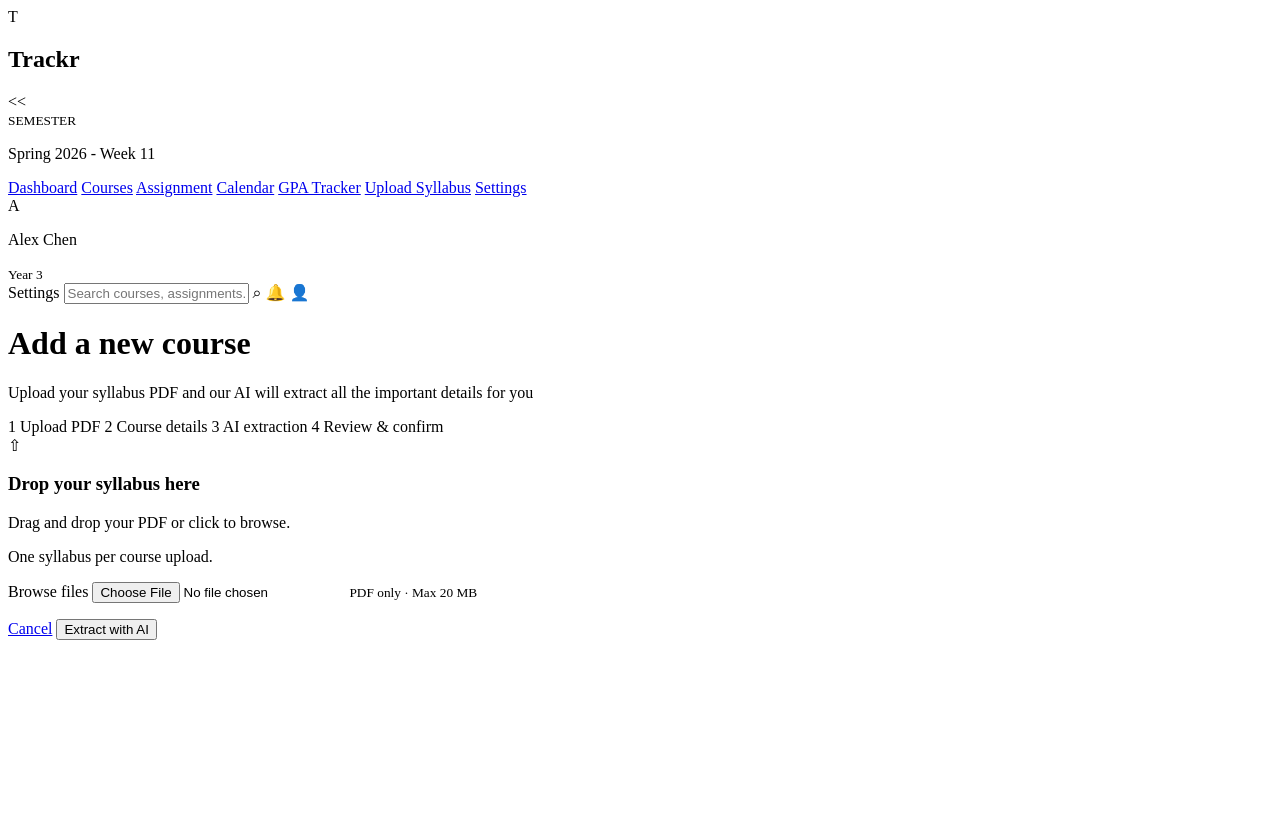
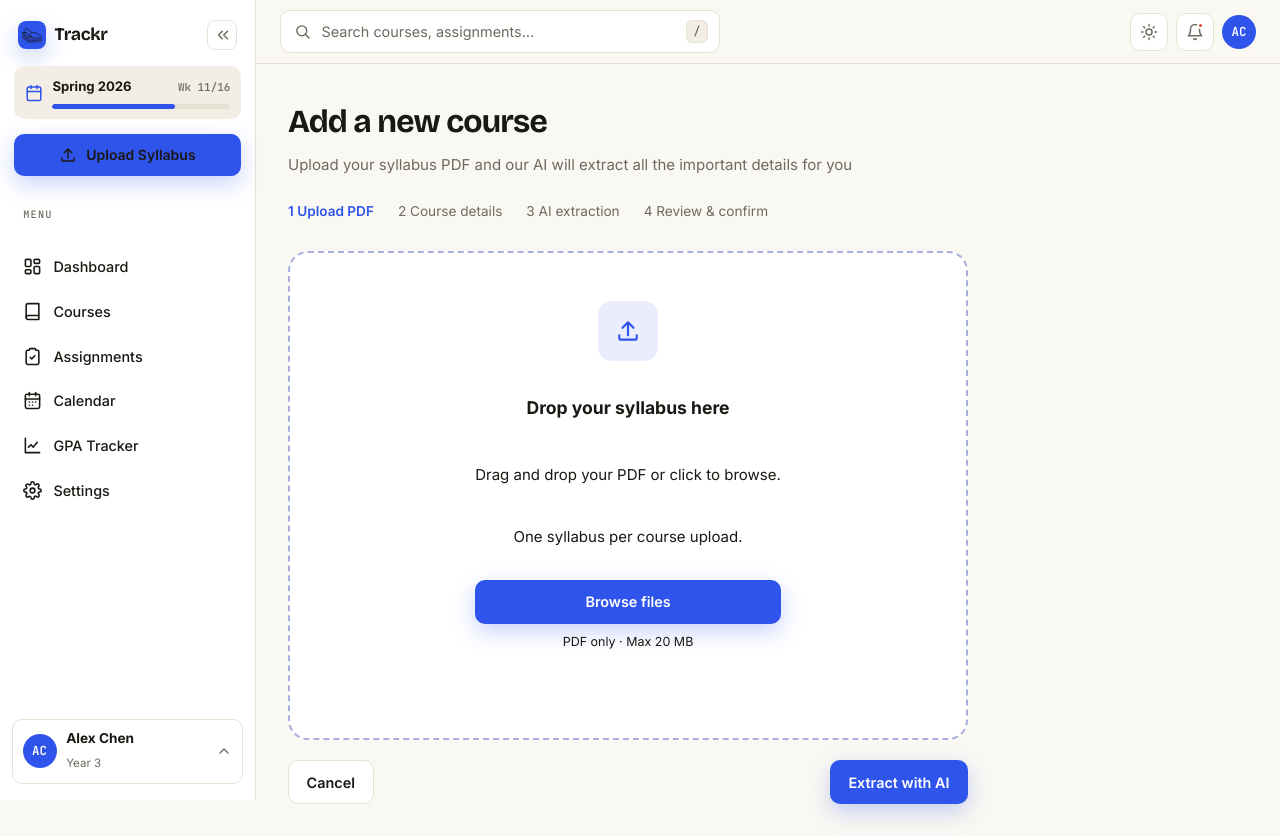
Before and after one commit to kruugerr/cp476-project, a website: page frontend/pages/upload-syllabus.html in a window 1280 px wide. Before the commit the page ends 800 px from the top, so only its background shows below. Drawn offline with nearby package versions, Linux system fonts and the light colour scheme; files that its build step writes are made by us from their sources.

Commit message:
Styled upload syllabus page

```diff
--- a/frontend/pages/upload-syllabus.html
+++ b/frontend/pages/upload-syllabus.html
@@ -1,71 +1,75 @@
-<!DOCTYPE html>
-<html>
+<!doctype html>
+<html lang="en" data-theme="light">
   <head>
-    <title>Upload Syllabus</title>
-    <link rel="stylesheet" href="../css/pages/app-pages.css">
+    <meta charset="UTF-8" />
+    <meta name="viewport" content="width=device-width, initial-scale=1.0" />
+    <title>Upload Syllabus · Trackr</title>
+
+    <link rel="preconnect" href="https://fonts.googleapis.com" />
+    <link rel="preconnect" href="https://fonts.gstatic.com" crossorigin />
+    <link
+      href="https://fonts.googleapis.com/css2?family=Bricolage+Grotesque:opsz,wght@12..96,600;12..96,700&family=Inter:wght@400;500;600;700&family=JetBrains+Mono:wght@500;600&display=swap"
+      rel="stylesheet"
+    />
+
+    <script>
+      try {
+        var saved = localStorage.getItem("trackr-theme");
+        var prefersDark = window.matchMedia(
+          "(prefers-color-scheme: dark)",
+        ).matches;
+        document.documentElement.setAttribute(
+          "data-theme",
+          saved || (prefersDark ? "dark" : "light"),
+        );
+      } catch (e) {}
+    </script>
+    <link rel="stylesheet" href="../css/app-shell.css" />
+    <link rel="stylesheet" href="../css/app-pages.css" />
   </head>
-<body>
 
-<div class="container">
+  <body class="app" data-page="upload">
+    <div data-include="../partials/student-sidebar.html"></div>
 
-    <div class="sidebar">
-        <div class="logo">
-            <div class="logo-circle">T</div>
-            <h2>Trackr</h2>
-            <span class="collapse">&lt;&lt;</span>
-        </div>
+    <div class="app-main">
+      <div data-include="../partials/topbar.html"></div>
 
-        <div class="semester-card">
-            <small>SEMESTER</small>
-            <p>Spring 2026 - Week 11</p>
-        </div>
-
-        <a href="dashboard.html">Dashboard</a>
-        <a href="courses.html">Courses</a>
-        <a href="assignment-view.html">Assignment</a>
-        <a href="calendar.html">Calendar</a>
-        <a href="gpa-tracker.html">GPA Tracker</a>
-        <a class="active" href="upload-syllabus.html">Upload Syllabus</a>
-        <a href="settings.html">Settings</a>
-
-        <div class="user-box">
-            <div class="user-circle">A</div>
-            <div>
-                <p>Alex Chen</p>
-                <small>Year 3</small>
-            </div>
-        </div>
-    </div>
-
-    <div class="main">
-        <div class="topbar">
-            <span>Settings</span>
-            <input type="text" placeholder="Search courses, assignments...">
-            <span>⌕</span>
-            <span>🔔</span>
-            <span>👤</span>
-        </div>
-
+      <main class="app-content">
         <div class="page">
           <h1>Add a new course</h1>
-            <p class="subtext">Upload your syllabus PDF and our AI will extract all the important details for you</p>
+          <p class="subtext">
+            Upload your syllabus PDF and our AI will extract all the important
+            details for you
+          </p>
 
           <div class="steps">
             <span class="active-step">1 Upload PDF</span>
             <span>2 Course details</span>
             <span>3 AI extraction</span>
-                <span>4 Review & confirm</span>
+            <span>4 Review &amp; confirm</span>
           </div>
-
           <div class="upload-box">
-                <div class="upload-icon">⇧</div>
+            <div class="upload-icon">
+              <svg
+                width="26"
+                height="26"
+                viewBox="0 0 24 24"
+                fill="none"
+                stroke="currentColor"
+                stroke-width="2"
+                stroke-linecap="round"
+                stroke-linejoin="round"
+              >
+                <path d="M12 16V4M7 9l5-5 5 5" />
+                <path d="M20 16v3a1 1 0 0 1-1 1H5a1 1 0 0 1-1-1v-3" />
+              </svg>
+            </div>
             <h3>Drop your syllabus here</h3>
             <p>Drag and drop your PDF or click to browse.</p>
             <p>One syllabus per course upload.</p>
-
             <label class="browse-btn">
               Browse files
-                    <input type="file" id="pdfFile" accept="application/pdf">
+              <input type="file" id="pdfFile" accept="application/pdf" />
             </label>
 
             <small>PDF only · Max 20 MB</small>
@@ -77,10 +81,10 @@
             <button id="extractBtn">Extract with AI</button>
           </div>
         </div>
+      </main>
     </div>
 
-</div>
-
+    <script type="module" src="../js/include.js"></script>
     <script src="../js/upload-syllabus.js"></script>
   </body>
 </html>
```
Lines whose indentation alone changed are shown as unchanged.
